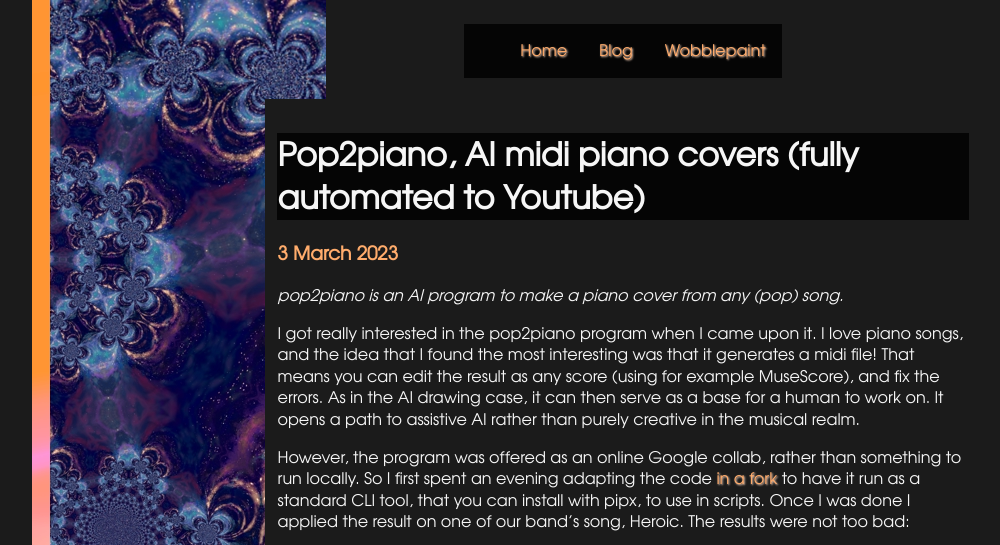
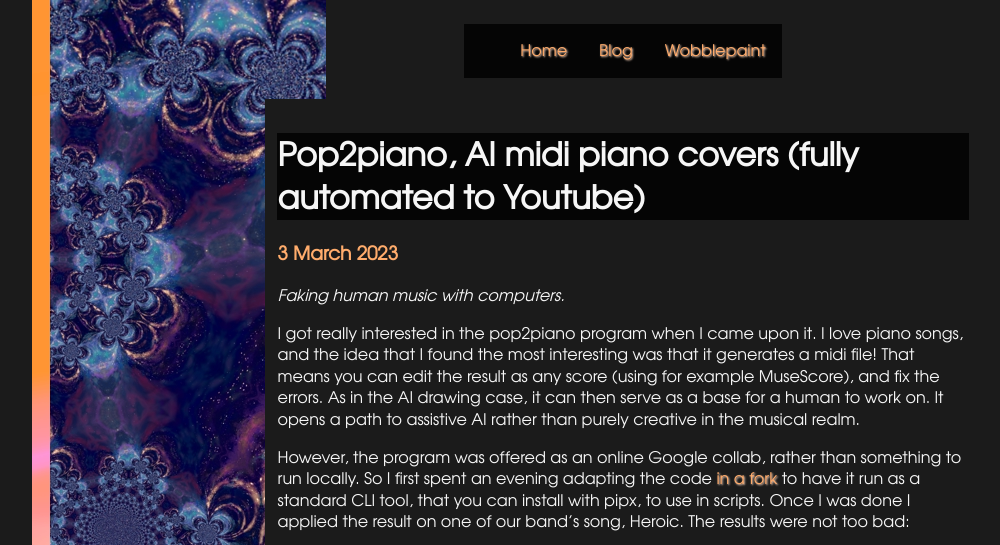
Before and after one commit to Le09/le09.github.io, a Jekyll site: the page built from _posts/2023-03-03-POP.md, in a window 1280 px wide and 900 px high, cut to the strip 0-545 px from the top of the window. Shown: the whole strip, without its empty margins (17-1017 px from the left). Built offline with Jekyll 4.4.1, drawn with Linux system fonts in a browser that asks for light colours.

Commit message:
pop2piano: update subtitle

```diff
--- a/_posts/2023-03-03-POP.md
+++ b/_posts/2023-03-03-POP.md
@@ -2,7 +2,7 @@
 title: Pop2piano, AI midi piano covers (fully automated to Youtube)
 ---
 
-_pop2piano is an AI program to make a piano cover from any (pop) song._
+_Faking human music with computers._
 
 I got really interested in the pop2piano program when I came upon it.
 I love piano songs, and the idea that I found the most interesting was that it generates a midi file!
```
